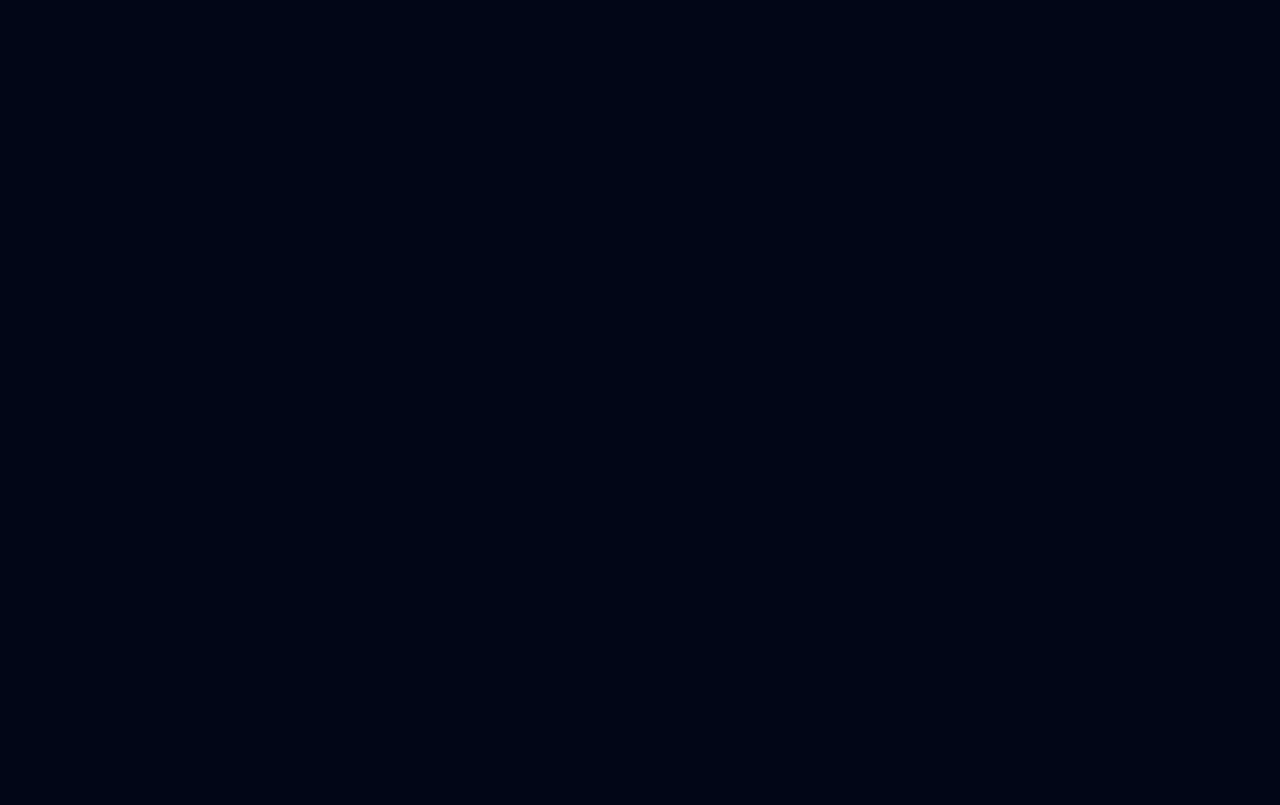
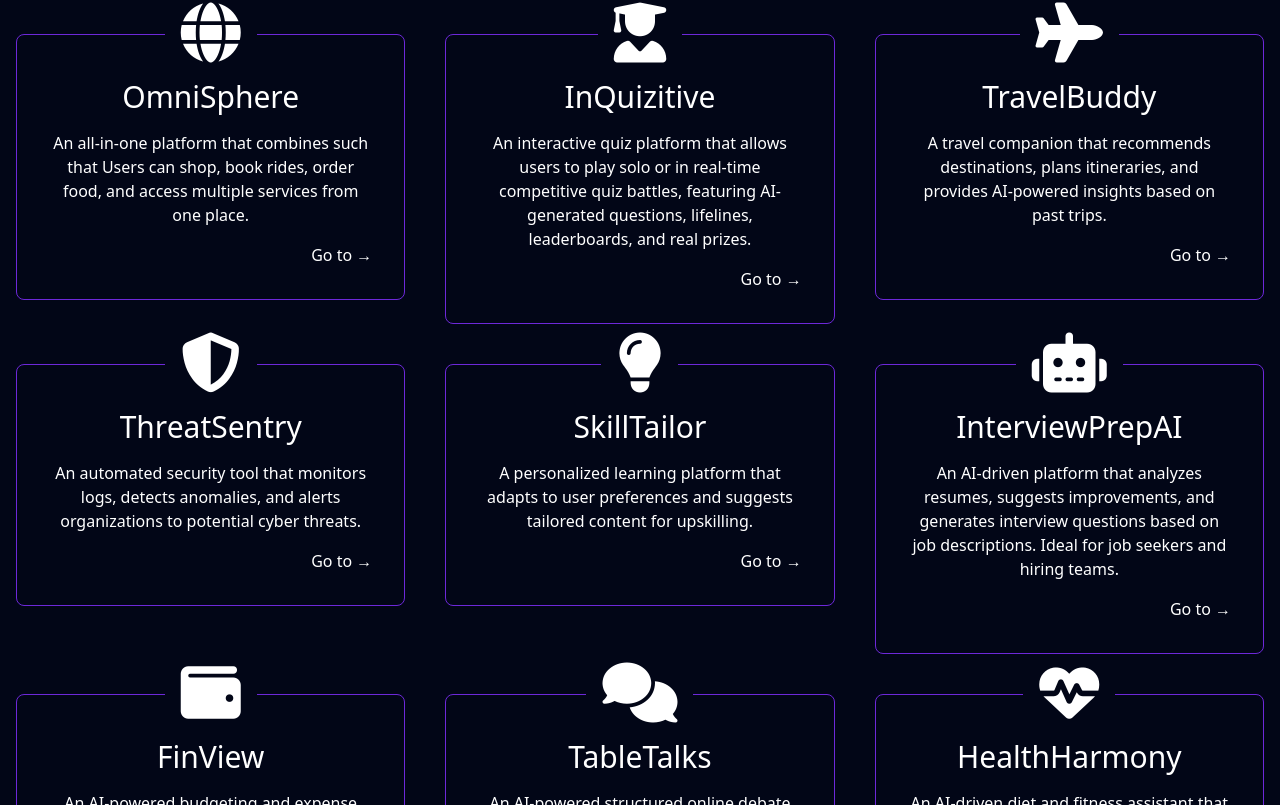
Before and after one commit to prasunchakra/prasunchakra, an Angular app: page / in a window 1280 px wide. Shown: the part 815-1620 px from the top of the page. Before the commit the page ends 800 px from the top, so only its background shows below. Built offline with nearby package versions, Linux system fonts and the light colour scheme.

Commit message:
Roadmap 2025 and Beyond

```diff
--- a/angular.json
+++ b/angular.json
@@ -98,5 +98,8 @@
         }
       }
     }
+  },
+  "cli": {
+    "analytics": false
   }
 }
--- a/src/app/primary/components/header.component.ts
+++ b/src/app/primary/components/header.component.ts
@@ -39,7 +39,7 @@ import { RouterModule } from '@angular/router';
             <p>{{ tab.name }}</p>
           </a>
         </ng-container>
-        <!-- <button
+         <button
           class="blueShadow relative overflow-hidden px-5 py-2 group rounded-full bg-white text-slate-950"
         >
           <div
@@ -98,7 +98,7 @@ import { RouterModule } from '@angular/router';
               <i class="fa-brands fa-youtube"></i>
             </a>
           </h4>
-        </button> -->
+        </button>
       </div>
     </header>
   `,
--- a/src/app/primary/components/home.component.ts
+++ b/src/app/primary/components/home.component.ts
@@ -23,7 +23,7 @@ import { StepComponent } from './step.component';
           The problem-solving wizard in the realm of
           <span class="poppins text-violet-400">Software Engineering</span>
         </h3>
-        <!-- <button
+        <button
           class="blueShadow mx-auto text-base sm:text-lg md:text-xl poppins relative overflow-hidden px-6 py-3 mb-12 group rounded-full bg-white text-slate-950"
         >
           <div
@@ -32,11 +32,11 @@ import { StepComponent } from './step.component';
           <h4 class="relative z-9">
             <a href="#projects">My Projects &darr;</a>
           </h4>
-        </button> -->
+        </button>
       </div>
       <!-- Add any additional content here -->
     </section>
-    <!-- <div class="flex flex-col p-4 w-full">
+    <div class="flex flex-col p-4 w-full">
       <section class="flex flex-col gap-24" id="projects">
         <div class="flex flex-col gap-2 text-center">
           <h3 class="font-semibold text-3xl sm:text-4xl md:text-5xl">
@@ -51,7 +51,7 @@ import { StepComponent } from './step.component';
           </h6>
         </div>
 
-        <div class="flex justify-center space-x-4 -mt-10">
+        <!-- <div class="flex justify-center space-x-4 -mt-10">
           <a
             href="https://topmate.io/prasunchakra"
             target="_blank"
@@ -68,50 +68,94 @@ import { StepComponent } from './step.component';
             <i class="fa-brands fa-discord"></i>
             <p>Join to discuss</p>
           </a>
-        </div>
+        </div> -->
 
         <div class="grid grid-cols-1 lg:grid-cols-3 gap-12 lg:gap-10">
-          <app-step [step]="steps[0]">
-            <p>{{ steps[0].description }}</p>
-          </app-step>
-          <app-step [step]="steps[1]">
-            <p>
-              {{ steps[1].description }}
-            </p>
-          </app-step>
-          <app-step [step]="steps[2]">
-            <p>
-              {{ steps[2].description }}
-            </p>
-          </app-step>
-        </div>
+      @for (step of steps; track step.name) {
+        <app-step [step]="step">
+          <p>{{ step.description }}</p>
+        </app-step>
+      }
+    </div>
       </section>
-    </div> -->
+    </div>
   `,
   styles: ``,
 })
 export class HomeComponent {
   steps = [
     {
-      name: 'Dialogue Bridge',
+      name: 'OmniSphere',
+      icon: 'fa-solid fa-globe',
+      description:
+        'An all-in-one platform that combines such that Users can shop, book rides, order food, and access multiple services from one place.',
+      href: 'project-details/OmniSphere',
+    },
+    {
+      name: 'InQuizitive',
+      icon: 'fa-solid fa-user-graduate',
+      description:
+        'An interactive quiz platform that allows users to play solo or in real-time competitive quiz battles, featuring AI-generated questions, lifelines, leaderboards, and real prizes.',
+      href: 'project-details/InQuizitive',
+    },
+    {
+      name: 'TravelBuddy',
+      icon: 'fa-solid fa-plane',
+      description:
+        'A travel companion that recommends destinations, plans itineraries, and provides AI-powered insights based on past trips.',
+      href: 'project-details/TravelBuddy',
+    },
+
+    {
+      name: 'ThreatSentry',
+      icon: 'fa-solid fa-shield-alt',
+      description:
+        'An automated security tool that monitors logs, detects anomalies, and alerts organizations to potential cyber threats.',
+      href: 'project-details/ThreatSentry',
+    },
+    {
+      name: 'SkillTailor',
+      icon: 'fa-solid fa-lightbulb',
+      description:
+        'A personalized learning platform that adapts to user preferences and suggests tailored content for upskilling.',
+      href: 'project-details/SkillTailor',
+    },
+    {
+      name: 'InterviewPrepAI',
+      icon: 'fa-solid fa-robot',
+      description:
+        'An AI-driven platform that analyzes resumes, suggests improvements, and generates interview questions based on job descriptions. Ideal for job seekers and hiring teams.',
+      href: 'project-details/InterviewPrepAI',
+    },
+    {
+      name: 'FinView',
+      icon: 'fa-solid fa-wallet',
+      description:
+        'An AI-powered budgeting and expense tracking app that provides personalized financial insights.',
+      href: 'project-details/FinView',
+    },
+    {
+      name: 'TableTalks',
       icon: 'fa-solid fa-comments',
       description:
-        'A Dialogue and Debate Platform That Bridges Different Worlds of opinions',
-      href: 'project-details/dialogueBridge',
+        'An AI-powered structured online debate platform where users can present arguments, provide evidence, and counter opinions.',
+      href: 'project-details/TableTalks',
     },
     {
-      name: 'BlissQuests',
-      icon: 'fa-solid fa-tasks',
+      name: 'HealthHarmony',
+      icon: 'fa-solid fa-heartbeat',
       description:
-        'A Community Platform to Explore Activities for Relaxation and Rejuvenation',
-      href: 'project-details/blissQuests',
+        'An AI-driven diet and fitness assistant that provides personalized recommendations based on your habits and health goals.',
+      href: 'project-details/HealthHarmony',
     },
+
     {
-      name: 'Ethical Wealth',
-      icon: 'fa-solid fa-chart-line',
+      name: 'BlockDrive',
+      icon: 'fa-solid fa-cloud',
       description:
-        'A Holistic Wealth Development Platform Focusing on Finance, Health, and Education',
-      href: 'project-details/ethicalWealth',
+        'A Web3-powered alternative to Google Drive, offering secure, decentralized file storage using blockchain.',
+      href: 'project-details/BlockDrive',
     },
+
   ];
 }
--- a/src/app/primary/components/project-details.component.ts
+++ b/src/app/primary/components/project-details.component.ts
@@ -149,56 +149,116 @@ export class ProjectDetailsComponent {
     });
   }
   projectDetails: { [key: string]: IProjectDetails } = {
-    dialogueBridge: {
-      heading: 'Dialogue Bridge',
-      subHeading:
-        'A Dialogue and Debate Platform That Bridges Different Worlds of opinions',
-      image: '',
-      backendRepo: 'https://github.com/prasunchakra/DialogueBridge-Backend',
-      frontendRepo: 'https://github.com/prasunchakra/DialogueBridge-Frontend',
-      backendRepoName: 'DialogueBridge-Backend',
-      frontendRepoName: 'DialogueBridge-Frontend',
-      websiteUrl: '',
-      description: ` <p>
-                        Dialogue Bridge is an innovative platform designed to foster meaningful dialogue and debate among individuals with diverse opinions. By bridging different worlds of opinions, it provides a respectful and engaging environment where users can discuss various topics, share perspectives, and learn from one another.
-                    </p>
-                    <p class="mt-4">
-                      This open-source project welcomes contributions from the community. Explore the backend repository on GitHub at <a href="https://github.com/prasunchakra/DialogueBridge-Backend">DialogueBridge-Backend</a> and the frontend repository at <a href="https://github.com/prasunchakra/DialogueBridge-Frontend">DialogueBridge-Frontend</a>. Join us in building a space where constructive dialogue thrives.
-                    </p>`,
+    "OmniSphere": {
+      "heading": "OmniSphere",
+      "subHeading": "A next-generation super app that seamlessly integrates e-commerce, ride-hailing, food delivery, and essential services into one powerful platform. Designed for efficiency and convenience, it is poised to redefine the digital marketplace.",
+      "image": "https://prasunchakra.com/assets/images/omnisphere.png",
+      "backendRepo": "https://github.com/prasunchakra/OmniSphere-backend",
+      "frontendRepo": "https://github.com/prasunchakra/OmniSphere-frontend",
+      "backendRepoName": "Codebase:- OmniSphere Backend",
+      "frontendRepoName": "Codebase:- OmniSphere Frontend",
+      "websiteUrl": "",
+      "description": ""
     },
-    ethicalWealth: {
-      heading: 'Ethical Wealth',
-      subHeading:
-        'A Holistic Wealth Development Platform Focusing on Finance, Health, and Education',
-      image: '',
-      backendRepo: '',
-      frontendRepo: '',
-      backendRepoName: '',
-      frontendRepoName: '',
-      websiteUrl: '',
-      description: `<p>
-                      EthicalWealth is a comprehensive wealth development application that transcends traditional financial management. It embraces finance, health, education, and overall well-being, providing a holistic approach to personal growth. The platform measures your development over days, months, and years, encouraging you to compete against your past self for continuous improvement.
-                    </p>
-                    <p class="mt-4">
-                      This open-source project is open for community contributions. Explore the backend repository on GitHub at <a href="https://github.com/yourusername/EthicalWealth-Backend">EthicalWealth-Backend</a> and the frontend repository at <a href="https://github.com/yourusername/EthicalWealth-Frontend">EthicalWealth-Frontend</a>. Join us in building a platform that fosters holistic growth and ethical wealth accumulation.
-                    </p>`,
+    "InQuizitive": {
+      "heading": "InQuizitive",
+      "subHeading": "An interactive quiz platform designed to spark curiosity and engage learners. Built with scalability in mind, it’s on track to become a full-fledged EdTech solution—integrating robust LMS features, dynamic analytics, and more.",
+      "image": "https://prasunchakra.com/assets/images/inquizitive.png",
+      "backendRepo": "https://github.com/prasunchakra/InQuizitive-backend",
+      "frontendRepo": "https://github.com/prasunchakra/InQuizitive-frontend",
+      "backendRepoName": "Codebase:- InQuizitive Backend",
+      "frontendRepoName": "Codebase:- InQuizitive Frontend",
+      "websiteUrl": "https://inquizitive.prasunchakra.com/",
+      "description": ""
     },
-    blissQuests: {
-      heading: 'Bliss Quests',
-      subHeading:
-        'A Community Platform to Explore Activities for Relaxation and Rejuvenation',
-      image: '',
-      backendRepo: 'https://github.com/prasunchakra/BlissQuests-Monolith',
-      frontendRepo: '',
-      backendRepoName: 'BlissQuests-Monolith',
-      frontendRepoName: '',
-      websiteUrl: '',
-      description: `<p>
-                      BlissQuests is a platform dedicated to helping individuals discover and share activities that help them unwind and rejuvenate after hard work. Whether it's traveling, sports, recreational activities, or indulging in a favorite hobby, BlissQuests connects you with a community that shares your passions and interests.
-                    </p>
-                    <p class="mt-4">
-                      This open-source project welcomes contributions from the community. Explore the backend repository on GitHub at <a href="https://github.com/yourusername/BlissQuests-Backend">BlissQuests-Backend</a> and the frontend repository at <a href="https://github.com/yourusername/BlissQuests-Frontend">BlissQuests-Frontend</a>. Join us in building a platform where relaxation and enjoyment are just a quest away.
-                    </p>`,
+    "TravelBuddy": {
+      "heading": "TravelBuddy",
+      "subHeading": "An AI-powered travel assistant that personalizes itineraries, suggests hidden gems, and optimizes trip planning with real-time insights. Designed to make traveling seamless and unforgettable.",
+      "image": "https://prasunchakra.com/assets/images/travelbuddy.png",
+      "backendRepo": "https://github.com/prasunchakra/TravelBuddy-backend",
+      "frontendRepo": "https://github.com/prasunchakra/TravelBuddy-frontend",
+      "backendRepoName": "Codebase:- TravelBuddy Backend",
+      "frontendRepoName": "Codebase:- TravelBuddy Frontend",
+      "websiteUrl": "",
+      "description": ""
     },
-  };
+    "ThreatSentry": {
+      "heading": "ThreatSentry",
+      "subHeading": "A cutting-edge AI-driven cybersecurity platform that proactively detects and mitigates security threats in real-time. Engineered for enterprises to stay ahead of cyber risks.",
+      "image": "https://prasunchakra.com/assets/images/threatsentry.png",
+      "backendRepo": "https://github.com/prasunchakra/ThreatSentry-backend",
+      "frontendRepo": "https://github.com/prasunchakra/ThreatSentry-frontend",
+      "backendRepoName": "Codebase:- ThreatSentry Backend",
+      "frontendRepoName": "Codebase:- ThreatSentry Frontend",
+      "websiteUrl": "",
+      "description": ""
+    },
+    "SkillTailor": {
+      "heading": "SkillTailor",
+      "subHeading": "An AI-powered learning platform that intelligently adapts to user preferences, offering curated courses and skill-building pathways for a tailored learning experience.",
+      "image": "https://prasunchakra.com/assets/images/skilltailor.png",
+      "backendRepo": "https://github.com/prasunchakra/SkillTailor-backend",
+      "frontendRepo": "https://github.com/prasunchakra/SkillTailor-frontend",
+      "backendRepoName": "Codebase:- SkillTailor Backend",
+      "frontendRepoName": "Codebase:- SkillTailor Frontend",
+      "websiteUrl": "",
+      "description": ""
+    },
+    "InterviewPrepAI": {
+      "heading": "InterviewPrepAI",
+      "subHeading": "A state-of-the-art AI-powered interview preparation tool that provides resume analysis, personalized question generation, and AI-driven feedback to help job seekers excel.",
+      "image": "https://prasunchakra.com/assets/images/interviewprepai.png",
+      "backendRepo": "https://github.com/prasunchakra/InterviewPrepAI-backend",
+      "frontendRepo": "https://github.com/prasunchakra/InterviewPrepAI-frontend",
+      "backendRepoName": "Codebase:- InterviewPrepAI Backend",
+      "frontendRepoName": "Codebase:- InterviewPrepAI Frontend",
+      "websiteUrl": "",
+      "description": ""
+    },
+    "FinView": {
+      "heading": "FinView",
+      "subHeading": "A smart personal finance assistant that tracks expenses, analyzes spending habits, and provides AI-driven financial recommendations to optimize savings.",
+      "image": "https://prasunchakra.com/assets/images/finview.png",
+      "backendRepo": "https://github.com/prasunchakra/FinView-backend",
+      "frontendRepo": "https://github.com/prasunchakra/FinView-frontend",
+      "backendRepoName": "Codebase:- FinView Backend",
+      "frontendRepoName": "Codebase:- FinView Frontend",
+      "websiteUrl": "",
+      "description": ""
+    },
+    "TableTalks": {
+      "heading": "TableTalks",
+      "subHeading": "An AI-moderated debate and discussion platform that enhances structured argumentation, logical reasoning, and fact-checking for productive discourse.",
+      "image": "https://prasunchakra.com/assets/images/tabletalks.png",
+      "backendRepo": "https://github.com/prasunchakra/TableTalks-backend",
+      "frontendRepo": "https://github.com/prasunchakra/TableTalks-frontend",
+      "backendRepoName": "Codebase:- TableTalks Backend",
+      "frontendRepoName": "Codebase:- TableTalks Frontend",
+      "websiteUrl": "",
+      "description": ""
+    },
+    "HealthHarmony": {
+      "heading": "HealthHarmony",
+      "subHeading": "An AI-driven health companion that offers personalized diet and fitness plans, tracking progress, and optimizing wellness based on individual habits and goals.",
+      "image": "https://prasunchakra.com/assets/images/healthharmony.png",
+      "backendRepo": "https://github.com/prasunchakra/HealthHarmony-backend",
+      "frontendRepo": "https://github.com/prasunchakra/HealthHarmony-frontend",
+      "backendRepoName": "Codebase:- HealthHarmony Backend",
+      "frontendRepoName": "Codebase:- HealthHarmony Frontend",
+      "websiteUrl": "",
+      "description": ""
+    },
+    "BlockDrive": {
+      "heading": "BlockDrive",
+      "subHeading": "A decentralized and secure cloud storage solution leveraging blockchain technology to provide immutable, encrypted, and peer-to-peer file storage.",
+      "image": "https://prasunchakra.com/assets/images/blockdrive.png",
+      "backendRepo": "https://github.com/prasunchakra/BlockDrive-backend",
+      "frontendRepo": "https://github.com/prasunchakra/BlockDrive-frontend",
+      "backendRepoName": "Codebase:- BlockDrive Backend",
+      "frontendRepoName": "Codebase:- BlockDrive Frontend",
+      "websiteUrl": "",
+      "description": ""
+    }
+  }
+  ;
 }
```
Also changed, not shown: 1 other file (tests, documents, lock files or other folders).
